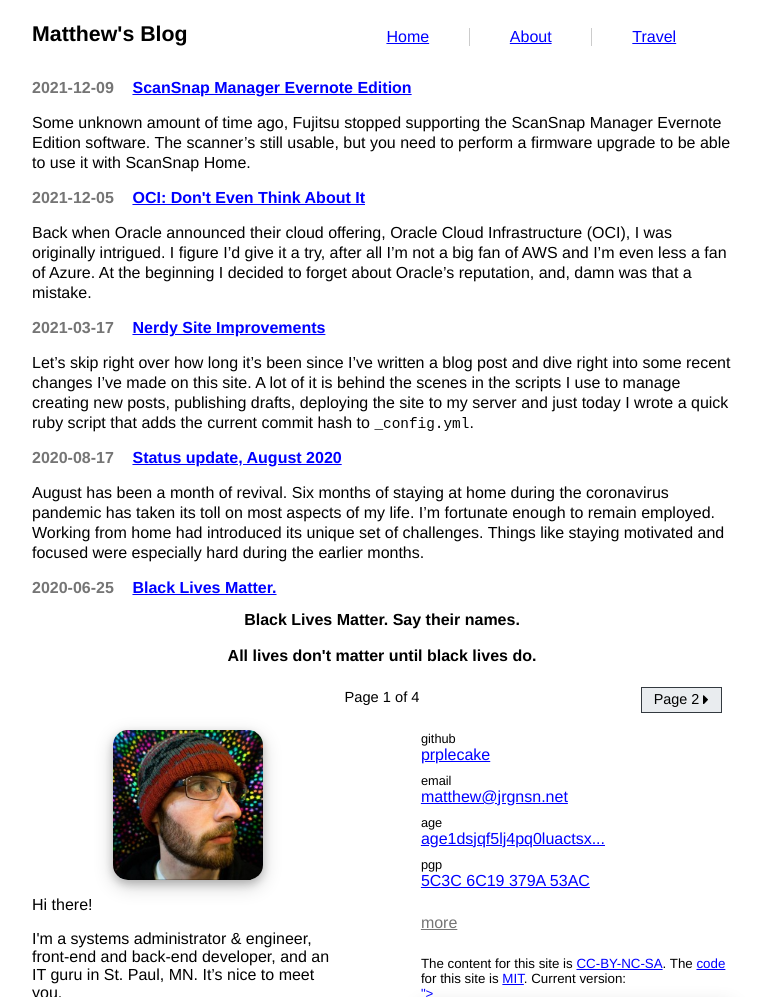
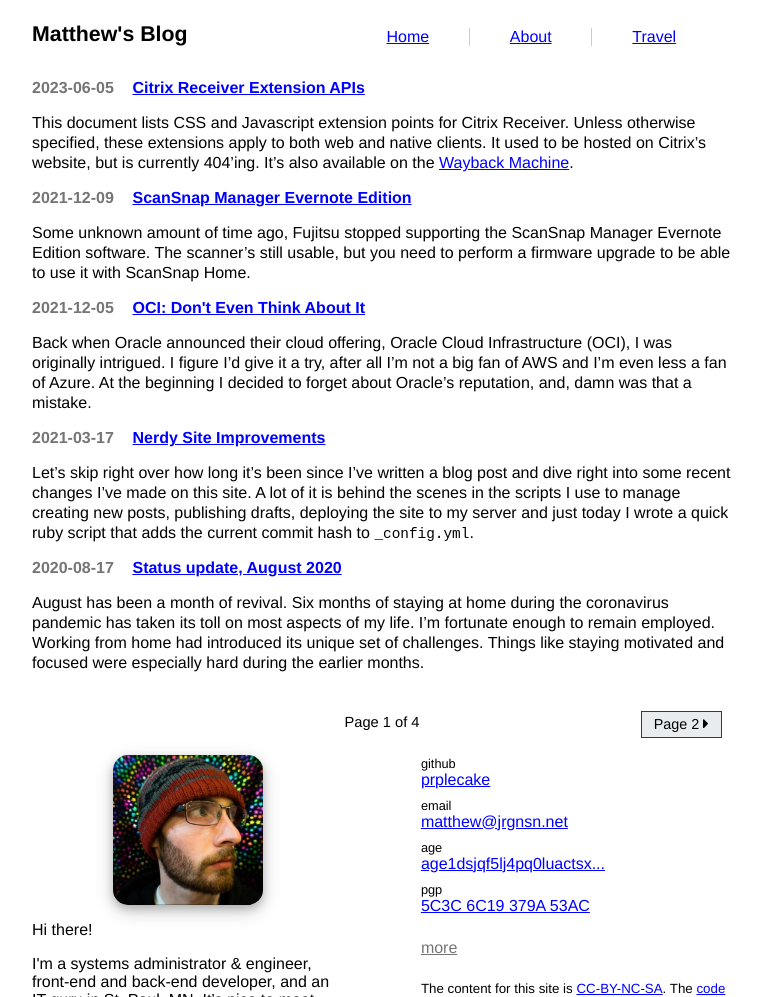
Before and after one commit to prplecake/jrgnsn.net, a Jekyll site: the page built from index.html, in a window 1280 px wide, cut to the strip 0-997 px from the top of the page. Shown: the whole strip, without its empty margins (258-1020 px from the left). Built offline with Jekyll 4.4.1, drawn with Linux system fonts in a browser that asks for light colours; the list of posts is cut into pages by our own code; comment, search, counter and statistics services are not loaded; some of the changed lines change nothing that is shown.

Commit message:
Add Citrix Receiver Extension APIs doc

````diff
--- /dev/null
+++ b/_posts/2023-06-05-Citrix-Receiver-Extension-APIs.md
@@ -0,0 +1,511 @@
+---
+title: Citrix Receiver Extension APIs
+layout: post
+---
+
+This document lists CSS and Javascript extension points for Citrix Receiver.
+Unless otherwise specified, these extensions apply to both web and native
+clients. It used to be hosted on Citrix's website, but is currently 404'ing.
+It's also available on the [Wayback
+Machine][wbm-receiver-extension-apis].
+
+[wbm-receiver-extension-apis]:https://web.archive.org/web/20220906174817/https://www.citrix.com/content/dam/citrix/en_us/citrix-developer/documents/receiver-apis.html
+
+# CSS Classes for Customization
+
+# Areas Commonly Customized
+
+`.logo-container`
+`.logon-logo-container`
+
+: Company logo to replace the default logo in the main UI and authentication
+screens. Should specify a background image and background size.
+
+`.theme-header-color`
+`.theme-highlight-color`
+
+: Primary colors used for header and highlight text. Should specify a 'color'
+attribute.
+
+`.theme-header-bgcolor`
+
+: Primary color (or fill) used for header region.
+
+`.button / .button.default`
+
+: Primary color (or fill) used for popup buttons, and the popup button selected
+by default.
+
+## Marker Classes
+
+`.large` / `.small`
+`.largeTiles` / `.smallTiles`
+`.highdpi`
+`.myapps-view` / `.store-view` / `.desktops-view` / `.appinfo-view` / `.search-view`
+
+: Marker classes indicating current state of UI that can be used in CSS to
+selectively change the display of custom content.
+
+## Areas for Custom Content
+
+These are areas within parts of the UI intended for custom content to be added
+using script.
+
+For example:
+
+```javascript
+$('#customTop').html('Hello World');
+```
+
+`#customTop`
+`#customScrollTop`
+`#customBottom`
+
+: These are all on the home screen.
+
+`#customInfoTop`
+`#customInfo`
+
+: These are on the app details (info) page.
+
+`#customExplicitAuthHeader`
+`#customExplicitAuthFooter`
+`#customExplicitAuthTop`
+`#customExplicitAuthBottom`
+
+: These are all on the explicit authentication screen.
+
+`#customAuthHeader`
+`#customAuthFooter`
+`#customAuthTop`
+`#customAuthBottom`
+
+: These are all on the general authentication screens (when shown).
+
+`.customAuthHeader`
+`.customAuthFooter`
+`.customAuthTop`
+`.customAuthBottom`
+
+: These relate to all authentication screens.
+
+# Script Objects
+
+The various script APIs pass, or use a number of JavaScript objects. An
+understanding of the intent of these objects, and how they may evolve over time,
+is key if you wish any customization to work across releases. We considered
+hiding all Receiver internals, and creating shadow objects purely for API use.
+This would have given us a very stable API - but we felt this would be too
+restrictive, as inevitably it would limit what an extension could do. Instead we
+choose to reveal the "real" objects and caution users that the futher they stray
+from the core APIs, they more likely it is that they will have work to do on
+server upgrade. We recommend sticking to the key object properties to ensure
+smooth upgrade.
+
+## app
+
+```
+{
+    name: Name of app.
+    description: Description.
+    iconurl: Icon for app (once loaded)
+    subscriptionstatus: Current status, if subscription is supported
+    mandatory: True if app is required
+    store: Store object for this app
+}
+```
+
+## category
+
+```
+{
+    fname: Name of the leaf folder.
+    pname: Full path to folder.
+}
+```
+
+## bundle (featured app group)
+
+```
+{
+    title: Name of the bundle.
+    description: Description of the bundle.
+    tileid: Tile id.
+}
+```
+
+## native client properties
+
+```
+{
+    apiversion: currently always 1.1
+    platform: { id: Platform id, eg windows }
+    preferredLanguages[Array of locales]
+}
+```
+
+## jsondata
+
+This is the low level data format from the server. See wire API specifications.
+
+## message box params object
+
+```
+{
+    localize: If true, then any string matching a key in the localization dictionary will be localized.
+    messageText: Text to show
+    messageTitle: Title for message box
+    okButtonText: Optional button text (defaults to ok)
+    cancelButtonText: Optional button text for a second button (defaults to cancel)
+    okAction: Function to call if OK is clicked
+    cancelAction: Function to call if Cancel is clicked. (If omitted, only a single button is shown)
+}
+```
+
+### ajax options
+
+```
+{
+    data: Optional data to send (string)
+    headers: Optional header dictionary
+    type: Request type (GET or POST)
+    url: URL to call (relative to page)
+    dataType: Type of returned data text/XML/json (optional)
+    success: Function to call on success
+    error: Function to call on error
+}
+```
+
+# Script Extension Points
+
+These are called at various times during execution and can either pause or
+modify the behavior of Citrix Receiver. To use an extension point, define a
+function on CTXS.Extensions.
+
+Where a function defines a callback, the callback should be called to continue
+normal operation. For example:
+
+```javascript
+CTXS.Extensions.preInitialize = function(callback) {
+    alert("just starting");
+    callback();
+};
+```
+
+## Notifications of progress
+
+`preInitialize(callback)`
+`postInitialize(callback)`
+`postConfigurationLoaded()`
+`postAppListLoaded()`
+
+: Note that during these calls, the UI may be hidden by native Citrix Receiver,
+so it is not safe to show UI.
+
+  For APIs passing a callback, you MUST call the callback function, though you
+  may delay calling it until code of your own has run.
+
+`beforeLogon(callback)`
+
+: Web browsers only. Called prior to displaying any logon dialogs. You may call
+"showMessage" here, or add your own UI.
+
+`beforeDisplayHomeScreen(callback)`
+
+: All clients, called prior to displaying the main UI. This is the ideal place
+to add custom startup UI.
+
+  Note that for native clients, the user may not have logged in at this stage,
+  as some clients allow offline access to the UI.
+
+`afterDisplayHomeScreen()`
+
+: All clients, called once the UI is loaded and displayed. The ideal place to
+call APIs to adjust the initial UI, for example to start in a different tab.
+
+# APIs used to monitor Receiver environment
+
+`noteNativeClient(properties)`
+
+: This passes back information about the native client environment. Not called
+for web browser access.
+
+`noteNativeStore(store)`
+
+: This passes information about the store being accessed by the native client -
+as the page URI does not necessarily give any clue.
+
+# APIs used to modify the applications shown
+
+`preProcessAppData(store,jsondata)`
+
+: A low level, but extremely useful function to modify application data prior to
+any processing.
+
+`noteStartLoadApps(store)`
+`noteApp(app)`
+
+: Note an app object exists. Useful if you want to remember specific apps (for
+example to launch them yourself). This is called during initialization, so you
+should not immediately attempt to use the app object until initialization
+completes.
+
+`excludeApp(app)`
+
+: Exclude an application completely from all UI, even if it would normally be
+included.
+
+`includeApp(app)`
+
+: Include an application, even if it would normally be excluded. For example, a
+platform might exclude applications intended for a different platform.
+
+`includeInMyApps(app)`
+
+: Force an app to be included in the "Favorites" view
+
+`excludeFromMyApps(app)`
+
+: Force an app to be excluded from the "Favorites" view
+
+# APIs to arrange icons
+
+`sortCategoryAppList(app_array, category, defaultSortFn)`
+`sortBundleAppList(app_array, bundle, defaultSortFn)`
+`sortMyAppList(app_array,defaultSortFn)`
+`filterAllAppsDisplay(app_array,defaultSortFn)`
+`filterDesktops(app_array,defaultSortFn)`
+
+: These APIs all allow the apps shown in a particular view to be sorted or
+filtered. You should modify the array of apps in place.
+
+  Note that the "Favorites" view supports user rearrangement by default, so
+  sorting the list here may be confusing unless you also disable the user
+  rearrangement.
+
+# APIs related to UI updates
+
+`preRedraw()`
+`postRedraw()`
+
+: These are low-level catch-all functions intended to help tweak a UI that
+misbehaves. Strictly redraw is under the whim of the browser, so this really
+means before/after significant UI events, such as change of view. Generally,
+there are more specific callbacks on UI change.
+
+`beforeShowAppInfo(app)`
+
+: Called prior to displaying the details page for an app. Useful to tweak the
+buttons/information to be displayed.
+
+`onFolderChange(folder path)`
+
+: Called on the Store view if the folder is changed, passing the path. Also
+called passing "" if a non-folder view is selected on the store view.
+
+`onViewChange(view name)`
+
+: Called if the view changes.
+
+`onAppHTMLGeneration(element)`
+
+: Called when HTML is generated for one or more app tiles, passing the parent
+container. Intended for deep customization. (Warning: this sort of change is
+likely to be version specific)
+
+`useNativeMessageBox(message id title or text)`
+
+: Called whenever the UI is considering showing a native dialog, rather than a
+web dialog for a message. You can return false to force the web dialog to be
+used. Note that some error messages originate in native code and cannot be
+redirected to the web UI.
+
+`showMessageBox(params,defaultMessageBoxFn)`
+
+: Allow override of the (web) dialog used for all error and similar messages, to
+enable a replacement function to be used.
+
+`getAppTileMarkup(app, appDisplayName, defaultMarkupFn)`
+
+: Overrides the HTML markup for app tiles. You can call the default function and
+then modify the markup, or return custom markup. The return value must be a
+string. (StoreFront 3.5 and later)
+
+`getBundleMarkup(bundle, index, isFirst)`
+
+: Provide custom HTML markup for featured app group tiles. The return value must
+be a string. (StoreFront 3.5 and later)
+
+`getFolderMarkup(folder, folderDisplayName, defaultMarkupFn)`
+
+: Overrides the HTML markup for folder tiles. You can call the default function
+and then modify the markup, or return custom markup. The return value must be a
+string. (StoreFront 3.5 and later)
+
+# APIs related to user initiated operations
+
+Calling the supplied function will allow the operation to proceed. Not calling
+it will cancel the action.
+
+`doLaunch(app,launchFn)`<br/>
+`postLaunch(app,status)`
+
+`doSubscribe(app,subscribeFn)`<br/>
+`postSubscribe(app)`
+
+`doRemove(app, removeFn)`<br/>
+`postRemove(app)`
+
+`doInstall(app,installFn)`<br/>
+`postInstall(app)`
+
+# APIs that only apply to web browsers
+
+`includeAuthenticationMethod(authenticationMethod)`
+
+: Force inclusion of an authentication method, by returning true
+
+`excludeAuthenticationMethod(authenticationMethod)`
+
+: Force exclusion of an authentication method, by returning true
+
+`showWebReconnectMenu(bool_showByDefault)`
+
+: Return true/false to enable/disable the menu item
+
+`showWebDisconnectMenu(bool_showByDefault)`
+
+: Return true/false to enable/disable the menu item
+
+`webReconnectAtStartup(bool_ReconnectByDefault)`
+
+: Return true/false to enable/disable reconnection at startup. Note that
+reconnection at startup is not supported on all platforms.
+
+`webLogoffIcaAction(string_defaultAction)`
+
+: Return the action to be taken with regard to ICA sessions during logoff.
+
+  Return one of "disconnect", "terminate" or "none"
+
+**Detailed hooking of logoff steps**
+
+`beforeWebLogoffIca(string_defaultAction)`
+
+: The first phase of logoff is to handle ICA sessions.
+
+  Return one of "disconnect", "terminate" or "none"
+
+`beforeWebLogoffWebSession()`
+
+: The second phase of logoff is to exit the web session from the server.
+
+  Return false to prevent web session termination.
+
+`beforeWebLogoffGateway`
+
+: The third and final phase of logoff is to terminate any gateway sesson.
+
+  Return false to prevent gateway session termination
+
+`afterWebLogoffComplete`
+
+: Called once logoff has completed.
+
+# Action APIs
+
+These are functions that can be called to make something happen, for example to
+launch an app or show a message box. These APIs are all defined on the
+CTXS.ExtensionAPI object.
+
+`showMessage(data)`
+
+: Show a message box. Data contains messageText, messageTitle, okButtonText,
+cancelButtonText, okButtonAction, cancelButtonAction
+
+`resize()`
+
+: Inform Receiver that custom elements have changed size, and that it may need
+to update the UI layout.
+
+`trace(message)`
+
+: Send a trace message to the underlying trace system.
+
+`refresh()`
+
+: Refresh application lists from server. May have side effects, such as
+reconnection and/or causing authentication prompts.
+
+`changeView(view,view title)`
+
+: Change the current view being displayed. For views added by extensions, also
+supply a title to be displayed.
+
+  Note that changing to the "appinfo" view will show the app info of the last
+  app for which info was displayed - or return to the home screen if this is no
+  longer valid. Changing to the "search" view is not supported.
+
+`navigateToFolder(path)`
+
+: Change the current folder being displayed. View should be "store".
+
+`addToolbarButton(text,button_class,optional_htmlContent,optional_onClickFn)`
+
+: Toolbar buttons are only shown on "apps" view by default.
+
+`addViewButton(view class,button text,view title)`
+
+: Add an additional view button alongside Favorites, Desktops and Apps.
+
+`addInfoButton(text label, button class,onClickFn)`
+
+: Add a button to the app info view.
+
+`addHelpButton(onClickFn)`
+
+: Add a help button to the UI header.
+
+`localStorageGetItem(name,callback fn)`
+
+: Get an item from web local storage or the native equivalent. The callback function will be called passing the value, and
+this may return asynchronously.
+
+`localStorageSetItem(name,value,optional callback fn)`
+
+: Set an item in web local storage or the native equivalent. The name and value
+should be strings. The callback is called once the value has been stored.
+
+`openUrl(url)`
+
+: Open a URL in a new web browser tab, or using the default web browser
+application.
+
+`proxyRequest(options,bool_loginFirst)`
+
+: Proxy a request to a web service. 'options' is a subset of the jQuery ajax()
+request options.
+
+  Note that this is recommended _only_ for access to the server hosting the
+  Receiver UI. Access to other servers may be limited by browser and/or native
+  security policies.
+
+`enableSubscriptionProperties()`
+
+: Enable subscription (and extended app) properties when communicating with the
+server.
+
+`updateSubscriptionProperties(app,callback)`
+
+: Update the subscription properties stored on the server for an app to match
+the in memory object. The callback function is called on completion, passing a
+status string.
+
+`launch(app)`
+
+: Launch an app or desktop.
+
+`showSelectedApps(apps)`
+
+: Given an array of app objects, displays the corresponding app icons in the UI.
+(StoreFront 3.5 and later)
--- a/static/css/style.scss
+++ b/static/css/style.scss
@@ -354,6 +354,10 @@
 	-moz-columns: 2;
 }
 
+dl > dt {
+	margin: 1em 0;
+}
+
 /****************************************************
 /*
 /* webring rules
````
